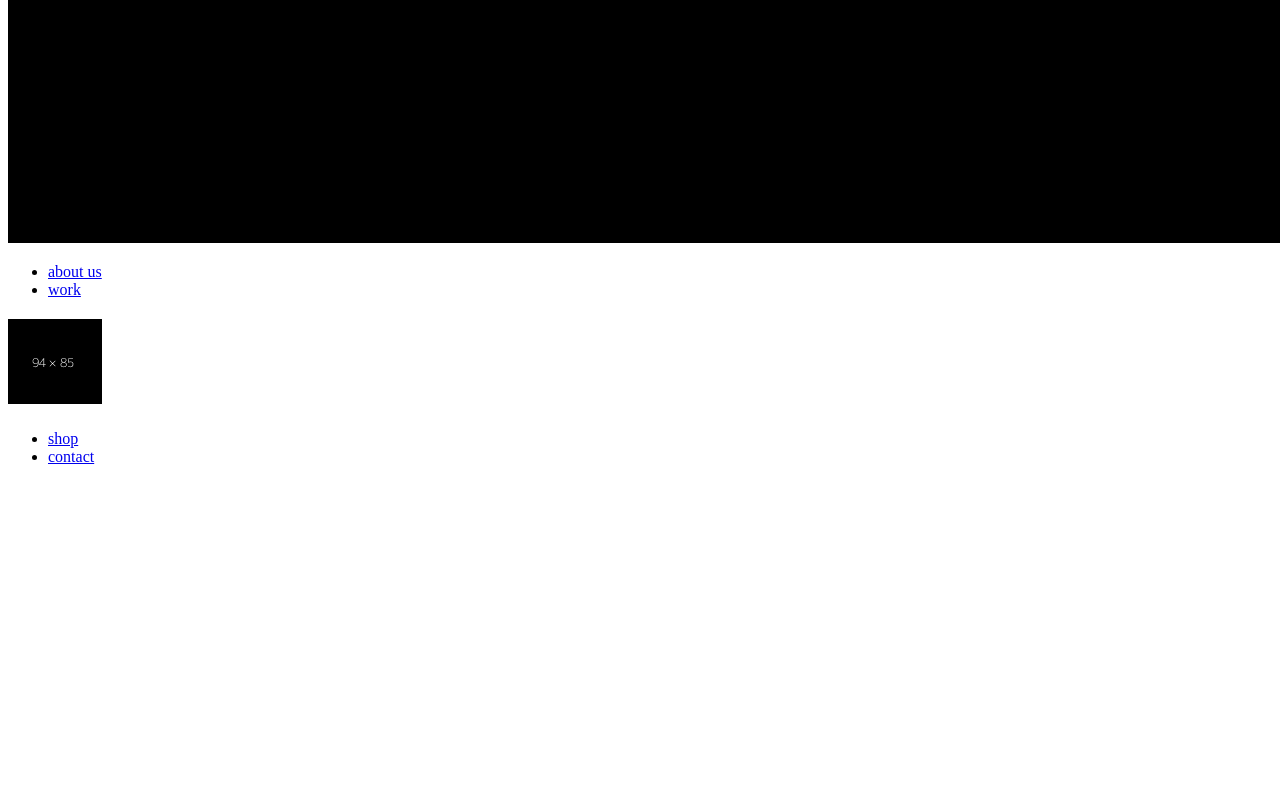
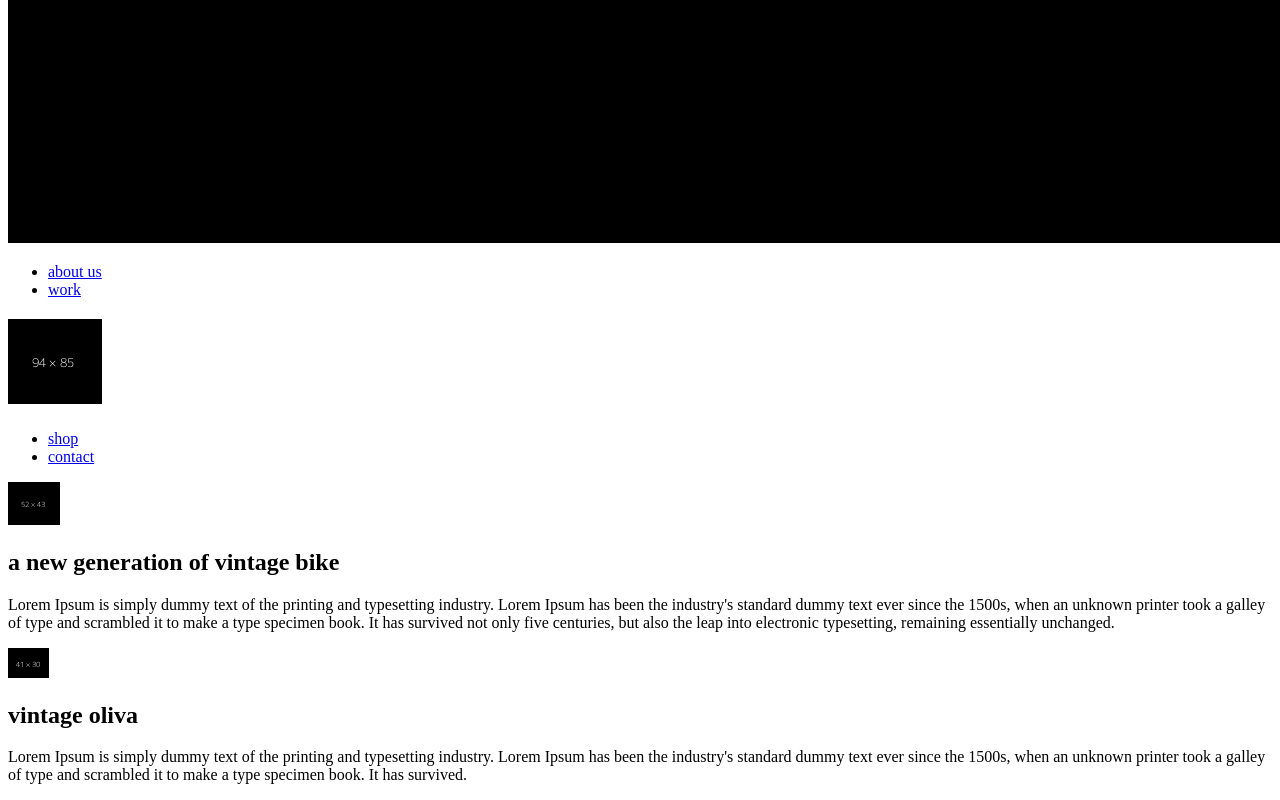
Before and after one commit to mnitishprdxn/bicycle, a plain HTML site: page index.html in a window 1280 px wide. Shown: the part 565-1365 px from the top of the page. Before the commit the page ends 1047 px from the top, so only its background shows below. Drawn offline with Linux system fonts and the light colour scheme.

Commit message:
till second div

```diff
--- a/index.html
+++ b/index.html
@@ -36,6 +36,30 @@
   	</nav>
   </header>
   <!-- header ends -->
+
+  <!-- main starts -->
+  <main>
+
+  	<section>
+  		<div class="content-wrapper">
+  		<img src="assets/images/new-generation.png" alt="Chain">
+  			<h2>a new generation of vintage bike</h2>
+  			<p>Lorem Ipsum is simply dummy text of the printing and typesetting industry. Lorem Ipsum has been the industry's standard dummy text ever since the 1500s, when an unknown printer took a galley of type and scrambled it to make a type specimen book. It has survived not only five centuries, but also the leap into electronic typesetting, remaining essentially unchanged.</p>
+  		</div>
+  	</section>
+
+  	<div class="bicycle-company-conatiner">
+  		<div class="bicycle-company-background"></div>
+
+  		<div class="vintage-oliva">
+  			<img src="assets/images/vintage-olivia.png" alt="Vintage Oliva">
+  			<h2>vintage oliva</h2>
+  			<p>Lorem Ipsum is simply dummy text of the printing and typesetting industry. Lorem Ipsum has been the industry's standard dummy text ever since the 1500s, when an unknown printer took a galley of type and scrambled it to make a type specimen book. It has survived.</p>
+  		</div>
+  		<div></div>
+  	</div>
+  </main>
+  <!-- main ends -->
   </body>
 
   </html>
```
